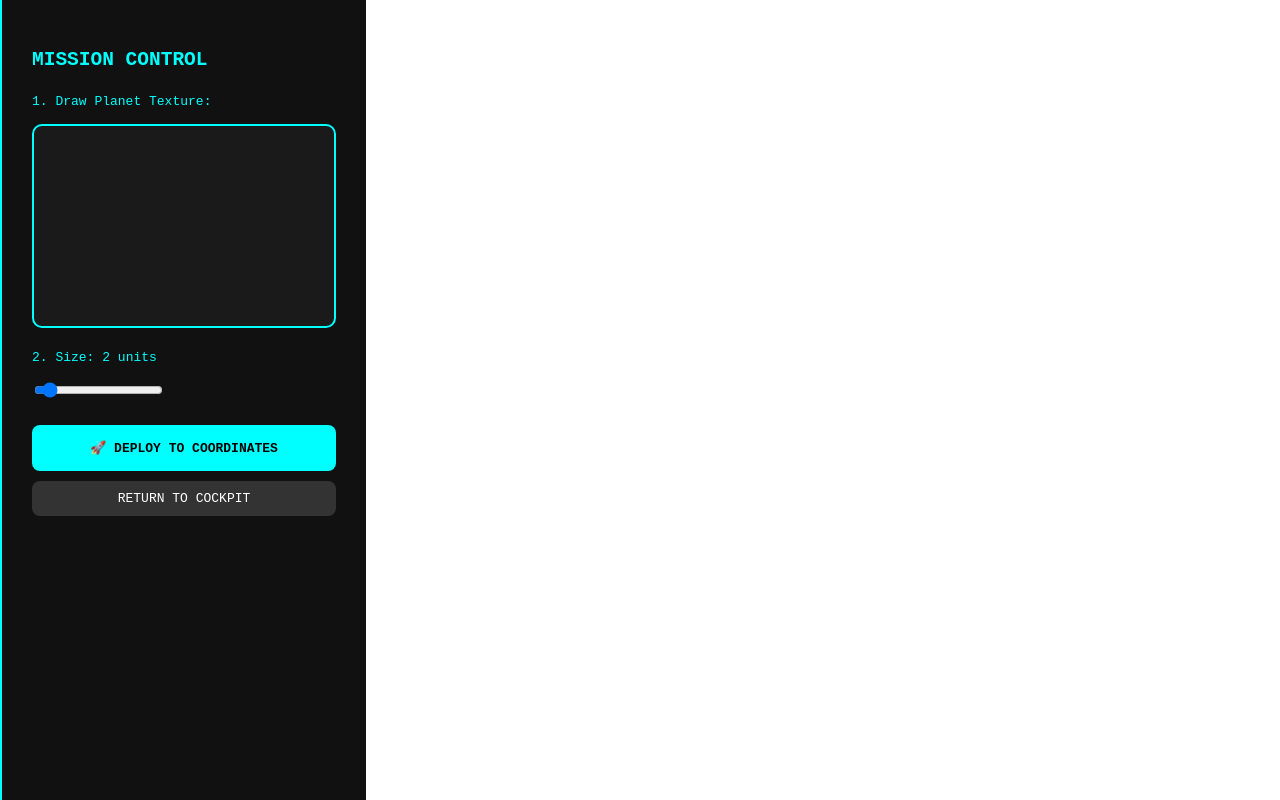
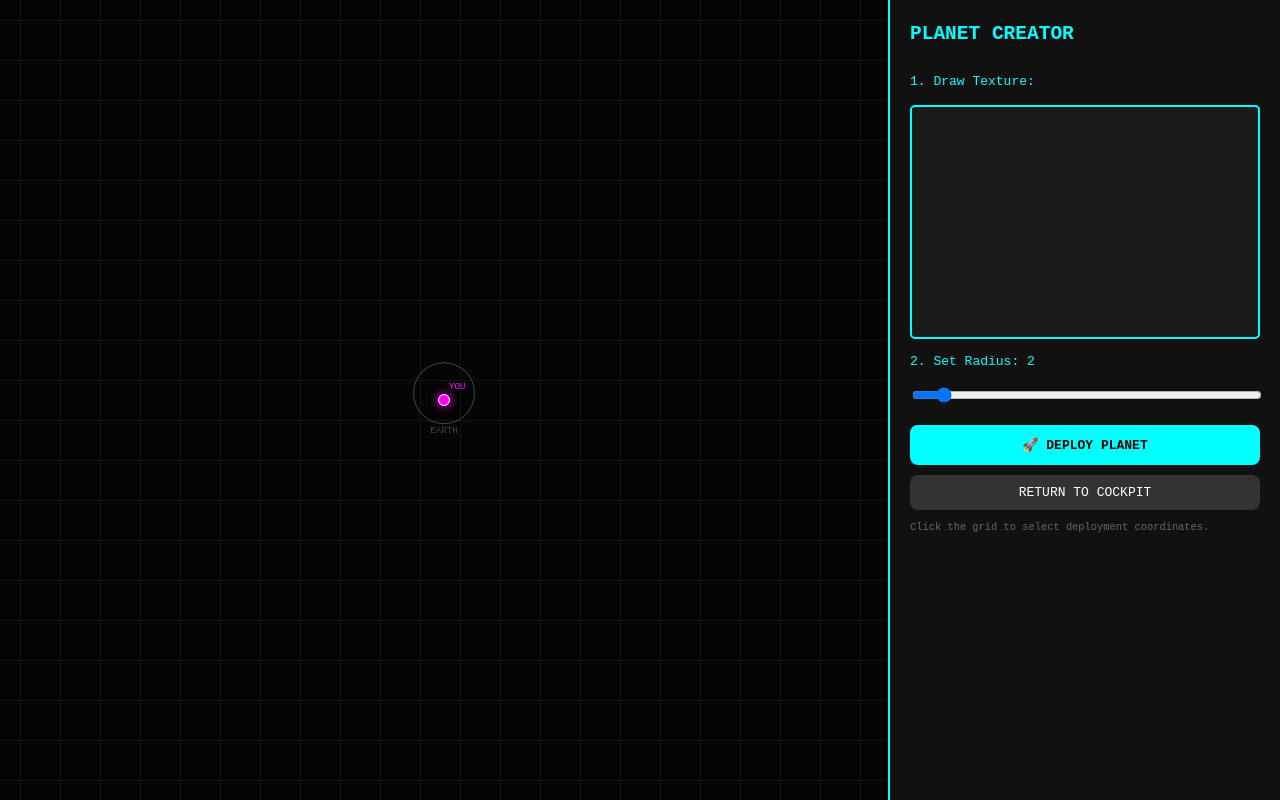
Before and after one commit to warrendsteinacker-max/3d-game, a React (Vite) app: page /map in a window 1280 px wide. Built offline with nearby package versions, Linux system fonts and the light colour scheme.

Commit message:
fixed the map problem

```diff
--- a/src/componets/PlanetMap.jsx
+++ b/src/componets/PlanetMap.jsx
@@ -10,6 +10,7 @@ const PlanetMap = () => {
     const [pSize, setPSize] = useState(2);
     const [clickCoords, setClickCoords] = useState(null);
 
+    // --- Drawing Logic ---
     const startDrawing = ({ nativeEvent }) => {
         const { offsetX, offsetY } = nativeEvent;
         const ctx = canvasRef.current.getContext('2d');
@@ -31,7 +32,7 @@ const PlanetMap = () => {
     };
 
     const deployPlanet = () => {
-        if (!clickCoords) return alert("Click the map to set a location!");
+        if (!clickCoords) return alert("Click the map grid first to set a location!");
 
         const textureData = canvasRef.current.toDataURL();
         addPlanet({
@@ -41,74 +42,107 @@ const PlanetMap = () => {
             size: pSize,
             texture: textureData
         });
+
+        // Reset after deploy
         setClickCoords(null);
         const ctx = canvasRef.current.getContext('2d');
-        ctx.clearRect(0, 0, 300, 300);
+        ctx.clearRect(0, 0, 300, 200);
     };
 
     return (
         <div style={layoutStyle}>
+            {/* LEFT SIDE: THE CLICKABLE MAP AREA */}
             <div style={mapArea} onClick={(e) => {
-                const rect = e.target.getBoundingClientRect();
-                // Map screen pixels to 3D world units
-                setClickCoords({
-                    x: (e.clientX - rect.left - rect.width / 2) / 5,
-                    z: (e.clientY - rect.top - rect.height / 2) / 5
-                });
+                // This logic handles clicking on the grid to set coordinates
+                const rect = e.currentTarget.getBoundingClientRect();
+                const x = (e.clientX - rect.left - rect.width / 2) / 5;
+                const z = (e.clientY - rect.top - rect.height / 2) / 5;
+                setClickCoords({ x, z });
             }}>
                 <div style={grid} />
 
-                {/* PERMANENT EARTH INDICATOR */}
-                <div style={earthMarker}>EARTH ZONE</div>
+                {/* 1. Permanent Earth Zone */}
+                <div style={earthMarker}>
+                    <div style={{border: '1px solid #444', borderRadius: '50%', width: '60px', height: '60px'}}></div>
+                    EARTH
+                </div>
 
-                {/* SHIP POSITION (Live) */}
-                <div style={{...playerDot, left: `calc(50% + ${shipPos.x * 5}px)`, top: `calc(50% + ${shipPos.z * 5}px)`}} />
+                {/* 2. Ship Position Indicator (Pink Dot) */}
+                <div style={{
+                    ...playerDot,
+                    left: `calc(50% + ${shipPos?.x * 5 || 0}px)`,
+                    top: `calc(50% + ${shipPos?.z * 5 || 0}px)`
+                }}>
+                    <span style={label}>YOU</span>
+                </div>
 
-                {/* NEW PLANET PREVIEW (Before Deploy) */}
+                {/* 3. Preview Dot (Where you just clicked) */}
                 {clickCoords && (
-                    <div style={{...previewDot, left: `calc(50% + ${clickCoords.x * 5}px)`, top: `calc(50% + ${clickCoords.z * 5}px)`}} />
+                    <div style={{
+                        ...previewDot,
+                        left: `calc(50% + ${clickCoords.x * 5}px)`,
+                        top: `calc(50% + ${clickCoords.z * 5}px)`
+                    }} />
                 )}
 
-                {/* DEPLOYED PLANETS */}
+                {/* 4. Already Deployed Planets */}
                 {planets.map(p => (
-                    <div key={p.id} style={{...planetDot, width: p.size*8, height: p.size*8, left: `calc(50% + ${p.x * 5}px)`, top: `calc(50% + ${p.z * 5}px)`}} />
+                    <div key={p.id} style={{
+                        ...planetDot,
+                        width: p.size * 5,
+                        height: p.size * 5,
+                        left: `calc(50% + ${p.x * 5}px)`,
+                        top: `calc(50% + ${p.z * 5}px)`
+                    }} />
                 ))}
             </div>
 
+            {/* RIGHT SIDE: SIDEBAR CONTROLS */}
             <div style={sidebar}>
-                <h2 style={{color: '#0ff'}}>MISSION CONTROL</h2>
-                <p>1. Draw Planet Texture:</p>
+                <h2 style={{color: '#0ff', margin: '0 0 10px 0'}}>PLANET CREATOR</h2>
+
+                <p>1. Draw Texture:</p>
                 <canvas
                     ref={canvasRef} width={300} height={200}
                     style={canvasStyle} onMouseDown={startDrawing}
                     onMouseMove={draw} onMouseUp={() => setIsDrawing(false)}
                 />
 
-                <p>2. Size: {pSize} units</p>
-                <input type="range" min="1" max="15" value={pSize} onChange={(e) => setPSize(e.target.value)} />
+                <p>2. Set Radius: {pSize}</p>
+                <input style={{width: '100%'}} type="range" min="1" max="15" value={pSize} onChange={(e) => setPSize(e.target.value)} />
 
                 <div style={{marginTop: '20px', display: 'flex', flexDirection: 'column', gap: '10px'}}>
-                    <button onClick={deployPlanet} style={deployBtn}>🚀 DEPLOY TO COORDINATES</button>
+                    <button onClick={deployPlanet} style={deployBtn}>🚀 DEPLOY PLANET</button>
                     <button onClick={() => navigate('/G')} style={backBtn}>RETURN TO COCKPIT</button>
                 </div>
 
-                {clickCoords && <p style={{color: '#fff'}}>Selected: X: {clickCoords.x.toFixed(1)} Z: {clickCoords.z.toFixed(1)}</p>}
+                {clickCoords ? (
+                    <div style={coordBox}>
+                        TARGET ACQUIRED:<br/>
+                        X: {clickCoords.x.toFixed(1)}<br/>
+                        Z: {clickCoords.z.toFixed(1)}
+                    </div>
+                ) : (
+                    <p style={{color: '#666', fontSize: '0.8em'}}>Click the grid to select deployment coordinates.</p>
+                )}
             </div>
         </div>
     );
 };
 
 // --- STYLES ---
-const layoutStyle = { display: 'flex', height: '100vh', background: '#000', fontFamily: 'monospace' };
+const layoutStyle = { display: 'flex', height: '100vh', width: '100vw', background: '#000', fontFamily: 'monospace', overflow: 'hidden' };
 const mapArea = { flex: 2, position: 'relative', borderRight: '2px solid #0ff', overflow: 'hidden', cursor: 'crosshair', backgroundColor: '#050505' };
-const grid = { position: 'absolute', width: '100%', height: '100%', backgroundImage: 'linear-gradient(#111 1px, transparent 1px), linear-gradient(90deg, #111 1px, transparent 1px)', backgroundSize: '40px 40px' };
-const sidebar = { flex: 1, padding: '30px', background: '#111', color: '#0ff' };
-const canvasStyle = { background: '#1a1a1a', border: '2px solid #0ff', borderRadius: '10px' };
-const earthMarker = { position: 'absolute', left: '50%', top: '50%', transform: 'translate(-50%, -50%)', border: '2px dashed #444', color: '#444', padding: '20px', borderRadius: '50%', pointerEvents: 'none' };
-const planetDot = { position: 'absolute', background: 'radial-gradient(circle, #00ffff, #005555)', borderRadius: '50%', transform: 'translate(-50%, -50%)', boxShadow: '0 0 15px #0ff' };
-const previewDot = { position: 'absolute', border: '2px solid #fff', width: '20px', height: '20px', borderRadius: '50%', transform: 'translate(-50%, -50%)' };
-const playerDot = { position: 'absolute', background: '#ff00ff', width: '12px', height: '12px', borderRadius: '50%', transform: 'translate(-50%, -50%)', boxShadow: '0 0 10px #f0f', border: '2px solid #fff' };
-const deployBtn = { background: '#0ff', color: '#000', border: 'none', padding: '15px', fontWeight: 'bold', cursor: 'pointer' };
+const grid = { position: 'absolute', width: '2000px', height: '2000px', left: '-500px', top: '-500px', backgroundImage: 'linear-gradient(#111 1px, transparent 1px), linear-gradient(90deg, #111 1px, transparent 1px)', backgroundSize: '40px 40px', pointerEvents: 'none' };
+const sidebar = { width: '350px', padding: '20px', background: '#111', color: '#0ff', zIndex: 10, display: 'flex', flexDirection: 'column' };
+const canvasStyle = { background: '#1a1a1a', border: '2px solid #0ff', borderRadius: '5px', cursor: 'crosshair' };
+const earthMarker = { position: 'absolute', left: '50%', top: '50%', transform: 'translate(-50%, -50%)', color: '#444', textAlign: 'center', pointerEvents: 'none', fontSize: '0.7em' };
+const planetDot = { position: 'absolute', background: 'radial-gradient(circle, #00ffff, #005555)', borderRadius: '50%', transform: 'translate(-50%, -50%)', boxShadow: '0 0 10px #0ff', pointerEvents: 'none' };
+const previewDot = { position: 'absolute', border: '2px solid #fff', width: '15px', height: '15px', borderRadius: '50%', transform: 'translate(-50%, -50%)', pointerEvents: 'none' };
+const playerDot = { position: 'absolute', background: '#ff00ff', width: '10px', height: '10px', borderRadius: '50%', transform: 'translate(-50%, -50%)', boxShadow: '0 0 10px #f0f', border: '1px solid #fff', pointerEvents: 'none', zIndex: 5 };
+const label = { position: 'absolute', top: '-15px', left: '10px', fontSize: '0.7em', color: '#ff00ff' };
+const deployBtn = { background: '#0ff', color: '#000', border: 'none', padding: '12px', fontWeight: 'bold', cursor: 'pointer' };
 const backBtn = { background: '#333', color: '#fff', border: 'none', padding: '10px', cursor: 'pointer' };
+const coordBox = { marginTop: '15px', padding: '10px', border: '1px solid #0ff', fontSize: '0.9em', color: '#fff', background: '#002222' };
 
 export default PlanetMap;
```
